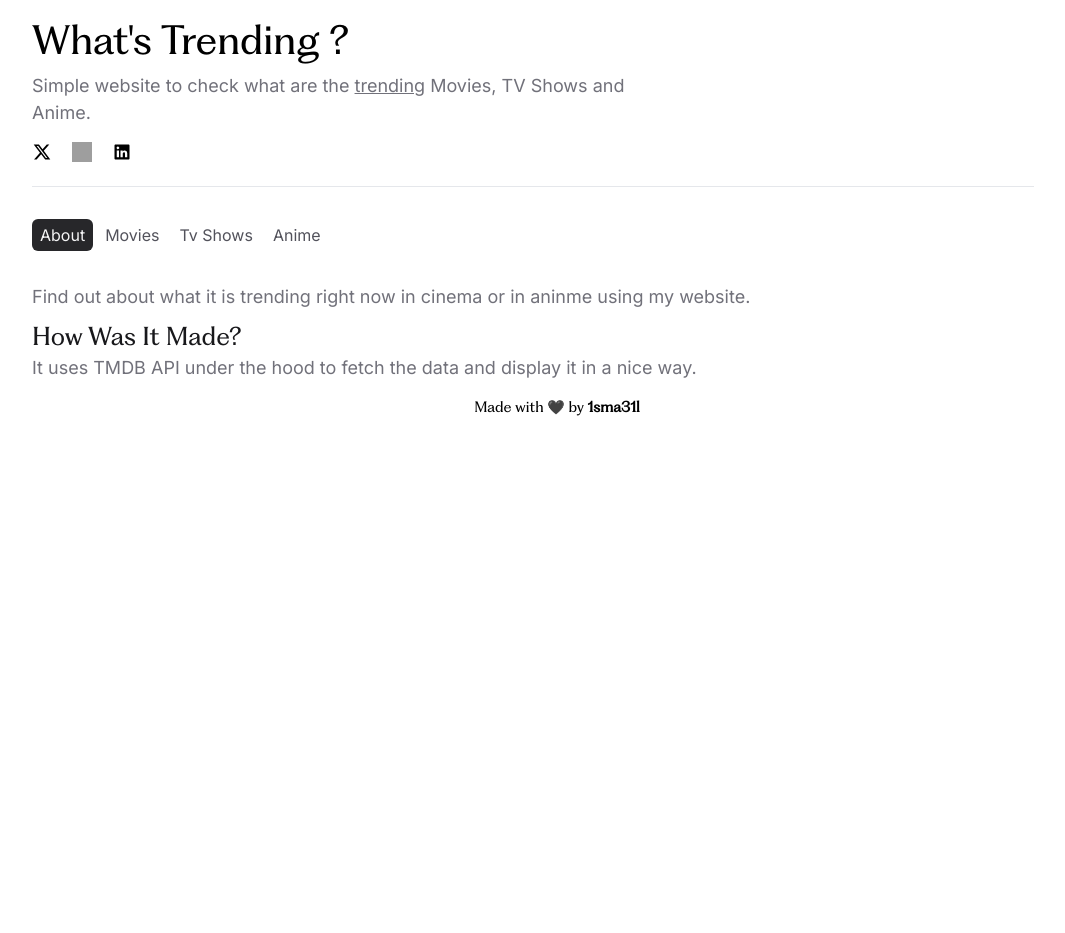
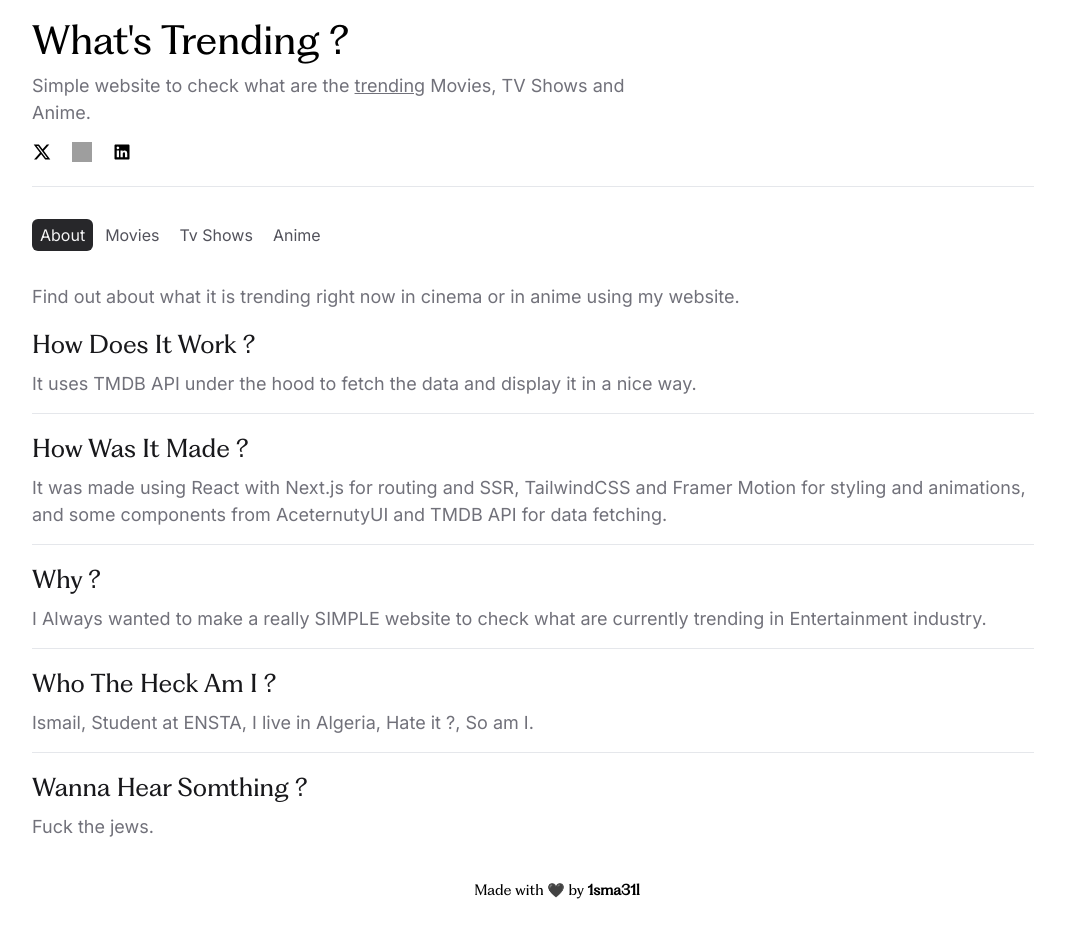
Before and after one commit to 1sma31L/whats-trending, a Next.js app: page / in a window 1280 px wide. Shown: the whole page, without its empty margins (107-1172 px from the left). Before the commit the page ends 800 px from the top, so only its background shows below. Built offline with nearby package versions, Linux system fonts and the light colour scheme; grey boxes are pictures that could not be loaded.

Commit message:
chore: Update page layout, styling, and content

```diff
--- a/src/app/layout.tsx
+++ b/src/app/layout.tsx
@@ -19,7 +19,7 @@ export default function RootLayout({
 	return (
 		<html lang="en">
 			<body
-				className={`${inter.className} lg:w-[1050px] w-full p-4 sm:px-6 mx-auto min-h-[93vh]`}>
+				className={`${inter.className} lg:w-[1050px] w-full p-4 sm:px-6 mx-auto min-h-[100vh]`}>
 				<header>
 					{/* <p className="font-Fragment text-[12px] sm:text-[14px] pb-2 w-full text-center">
 				Made with &lt;3 by Ismail Boussekine
@@ -47,8 +47,8 @@ export default function RootLayout({
 					<TabsDemo />
 				</header>
 				<main>{children}</main>
-				<footer className="lg:w-[1050px] w-full p-4 sm:px-6 mx-auto">
-					<p className="font-Fragment text-[12px] sm:text-[14px] w-full text-center  ">
+				<footer className="lg:w-[1050px] w-full pt-8 pb-4">
+					<p className="font-Fragment text-[12px] sm:text-[14px] w-full text-center mx-auto">
 						Made with 🖤 by <strong>1sma31l</strong>
 					</p>
 				</footer>
--- a/src/app/not-found.tsx
+++ b/src/app/not-found.tsx
@@ -1,5 +1,9 @@
 function NotFoundPage() {
-	return <h1>Page not found</h1>;
+	return (
+		<h1 className="font-semibold font-Fragment text-[40px] w-[full] text-center mx-auto">
+			404: WTF you be requesting for bruh ☠️
+		</h1>
+	);
 }
 
 export default NotFoundPage;
--- a/src/app/page.tsx
+++ b/src/app/page.tsx
@@ -2,20 +2,59 @@ import AnimatedDiv from "@/components/AnimatedDiv";
 export default function Home() {
 	return (
 		<AnimatedDiv id={0} className="text-[12px] sm:text-[14px]">
-			<div className="flex flex-col gap-2">
+			<div className="flex flex-col gap-2  w-full">
 				<p className="text-zinc-500 text-[16px] sm:text-[18px]">
-					Find out about what it is trending right now in cinema or in aninme
+					Find out about what it is trending right now in cinema or in anime
 					using my website.
 				</p>
-				<div>
-					<h2 className="text-zinc-900 font-Fragment text-[20px] sm:text-[24px]">
-						How Was It Made?
+				<div className="py-2">
+					<h2 className="text-zinc-900 font-Fragment text-[20px] sm:text-[24px] pb-2">
+						How Does It Work ?
 					</h2>
 					<p className="text-zinc-500 text-[16px] sm:text-[18px]">
 						It uses TMDB API under the hood to fetch the data and display it in
 						a nice way.
 					</p>
 				</div>
+				<hr />
+				<div className="py-2">
+					<h2 className="text-zinc-900 font-Fragment text-[20px] sm:text-[24px] pb-2">
+						How Was It Made ?
+					</h2>
+					<p className="text-zinc-500 text-[16px] sm:text-[18px]">
+						It was made using React with Next.js for routing and SSR,
+						TailwindCSS and Framer Motion for styling and animations, and some
+						components from AceternutyUI and TMDB API for data fetching.
+					</p>
+				</div>
+				<hr />
+				<div className="py-2">
+					<h2 className="text-zinc-900 font-Fragment text-[20px] sm:text-[24px] pb-2">
+						Why ?
+					</h2>
+					<p className="text-zinc-500 text-[16px] sm:text-[18px]">
+						I Always wanted to make a really SIMPLE website to check what are
+						currently trending in Entertainment industry.
+					</p>
+				</div>
+				<hr />
+				<div className="py-2">
+					<h2 className="text-zinc-900 font-Fragment text-[20px] sm:text-[24px] pb-2">
+						Who The Heck Am I ?
+					</h2>
+					<p className="text-zinc-500 text-[16px] sm:text-[18px]">
+						Ismail, Student at ENSTA, I live in Algeria, Hate it ?, So am I.
+					</p>
+				</div>
+				<hr />
+				<div className="py-2">
+					<h2 className="text-zinc-900 font-Fragment text-[20px] sm:text-[24px] pb-2">
+						Wanna Hear Somthing ?
+					</h2>
+					<p className="text-zinc-500 text-[16px] sm:text-[18px]">
+						Fuck the jews.
+					</p>
+				</div>
 			</div>
 		</AnimatedDiv>
 	);
```
